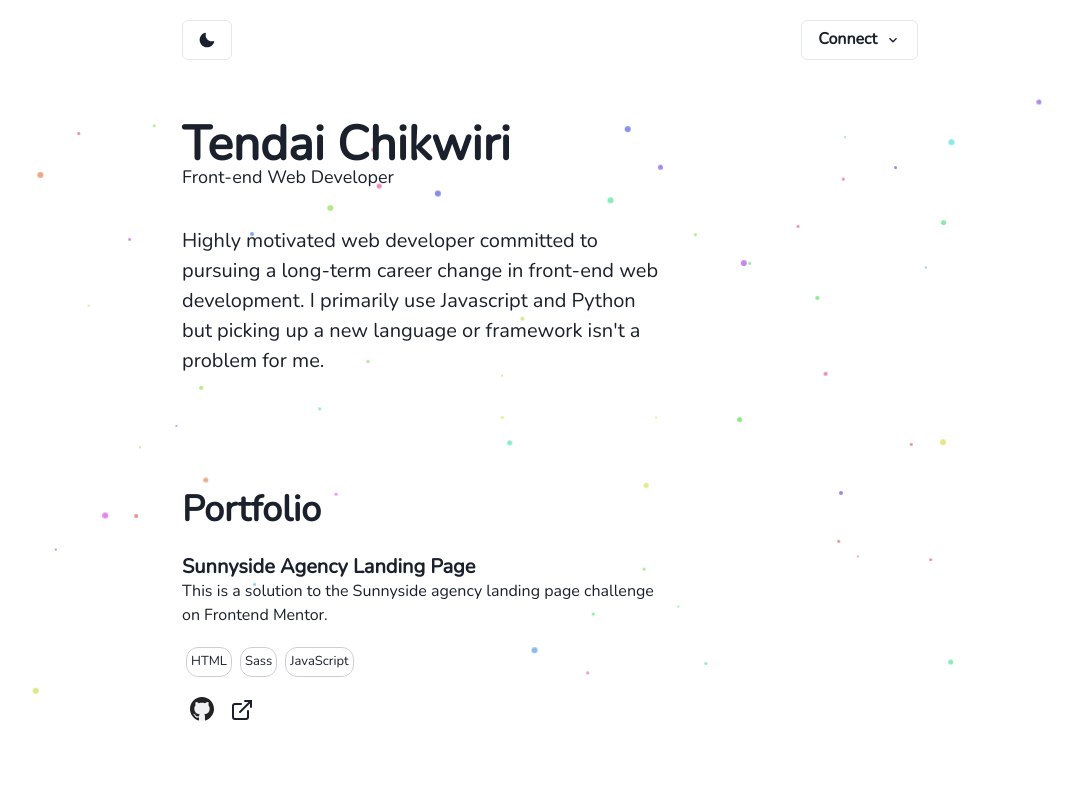
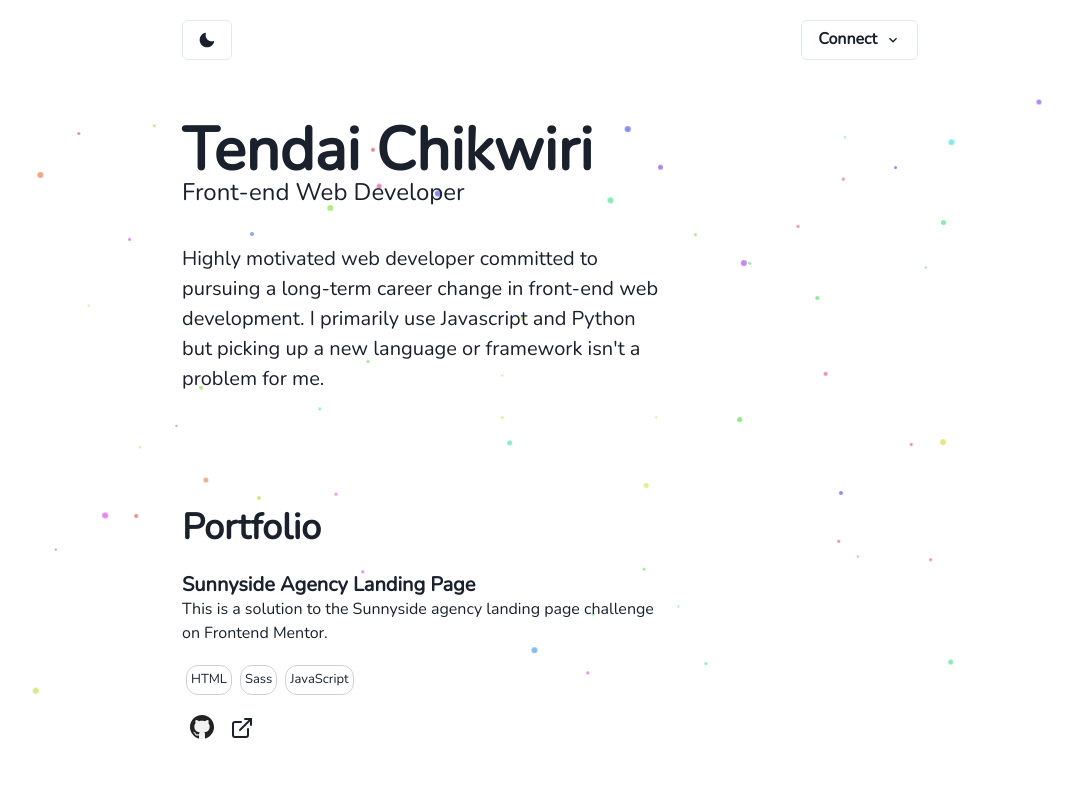
Before and after one commit to TendaiChikwiri/TendaiChikwiri.github.io, a React (Create React App) app: page / in a window 1280 px wide. Shown: the top 786 px of the page, without its empty margins (90-1163 px from the left). Built offline with nearby package versions, Linux system fonts and the light colour scheme.

Commit message:
Minor edit

```diff
--- a/src/components/Hero.jsx
+++ b/src/components/Hero.jsx
@@ -3,9 +3,9 @@ import { Box, Heading, Text } from "@chakra-ui/react";
 const Hero = () => {
   return (
     <Box>
-      <Heading as="h1" size="2xl" maxWidth="20ch" mt="10">
+      <Heading size="3xl" maxWidth="20ch" mt="10">
         Tendai Chikwiri
-        <Text fontWeight="light" fontSize="lg">
+        <Text fontWeight="light" fontSize="2xl">
           Front-end Web Developer
         </Text>
       </Heading>
```
